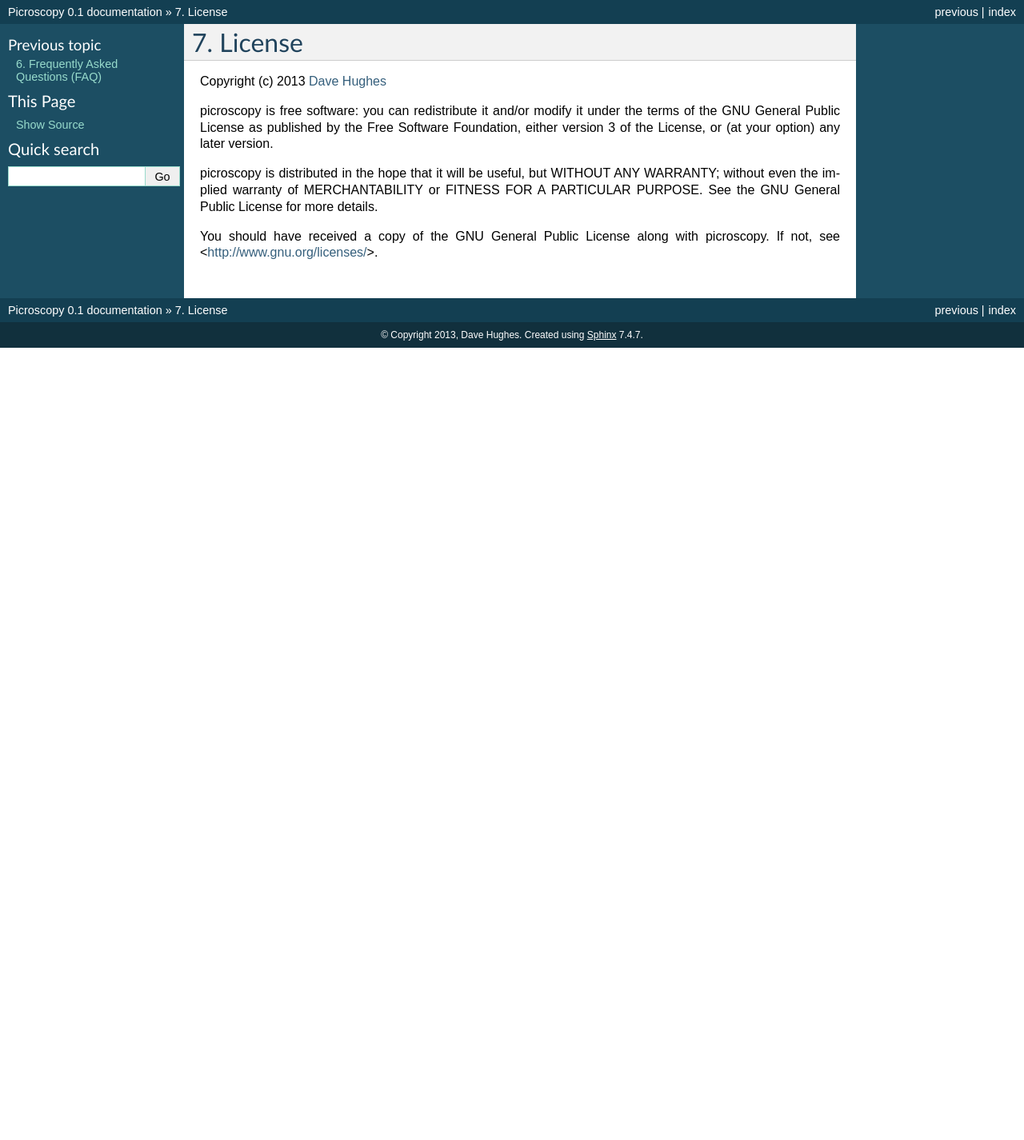
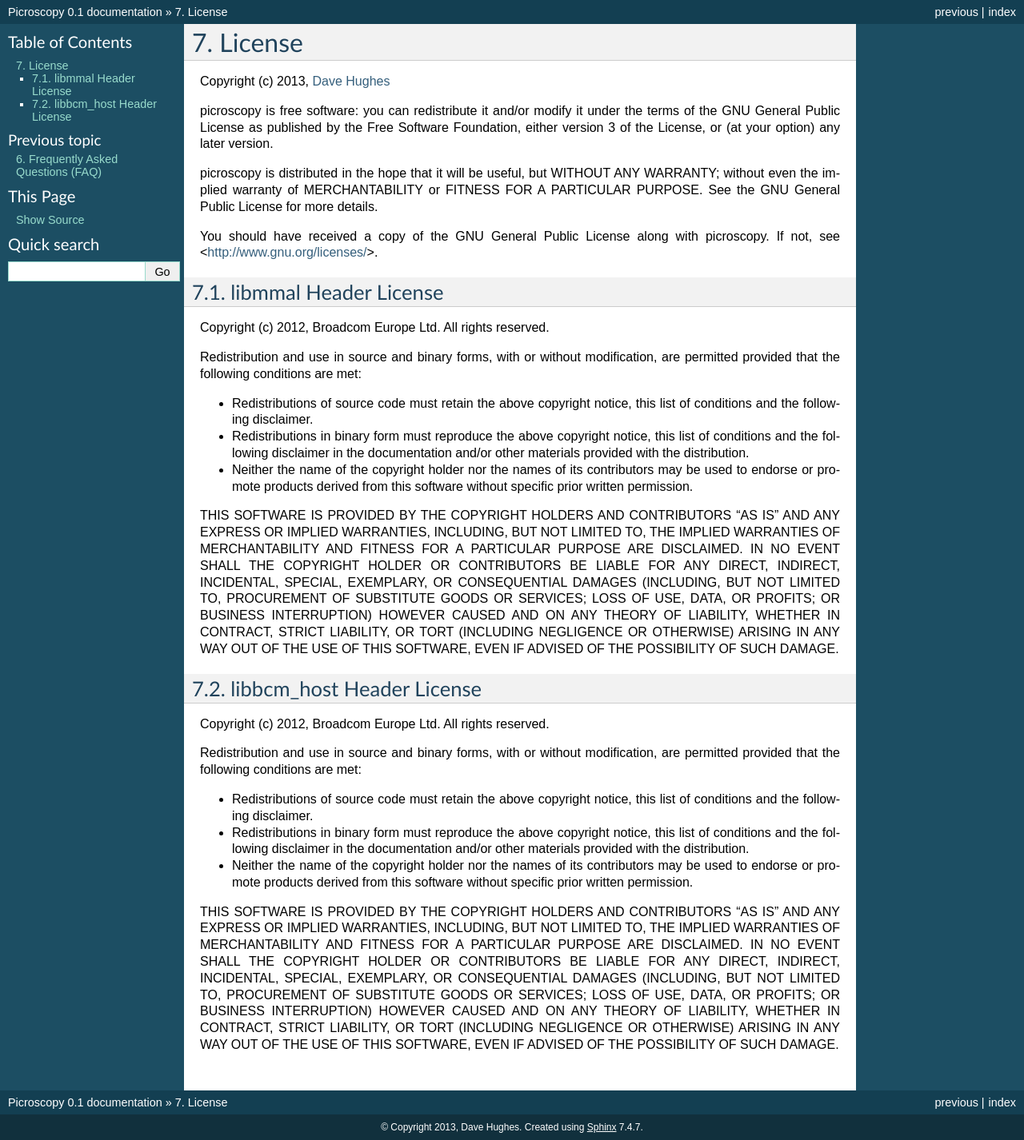
Before and after one commit to waveform80/picroscopy, a Sphinx documentation site: the page built from docs/license.rst, in a window 1280 px wide. Shown: the whole page at 80% size. Built offline with Sphinx 7.4.7, drawn with Linux system fonts in a browser that asks for light colours; before the commit the page ends 900 px from its top, so only the background shows below that.

Commit message:
Updated license with Broadcom header licenses

```diff
--- a/docs/admin.rst
+++ b/docs/admin.rst
@@ -75,7 +75,7 @@
 
 The Picroscopy application does not fork like a daemon once started. As it is
 a single user application that utilizes the Raspberry Pi's display there is
-little point in running as a system daemon.
+little point in running as a system daemon, despite using a web interface.
 
 
 .. _config:
--- a/docs/license.rst
+++ b/docs/license.rst
@@ -4,7 +4,7 @@
 License
 =======
 
-Copyright (c) 2013 `Dave Hughes`_
+Copyright (c) 2013, `Dave Hughes`_
 
 picroscopy is free software: you can redistribute it and/or modify it under the
 terms of the GNU General Public License as published by the Free Software
@@ -18,4 +18,67 @@
 You should have received a copy of the GNU General Public License along with
 picroscopy.  If not, see <http://www.gnu.org/licenses/>.
 
+
+libmmal Header License
+======================
+
+Copyright (c) 2012, Broadcom Europe Ltd. All rights reserved.
+
+Redistribution and use in source and binary forms, with or without
+modification, are permitted provided that the following conditions are met:
+
+* Redistributions of source code must retain the above copyright notice, this
+  list of conditions and the following disclaimer.
+
+* Redistributions in binary form must reproduce the above copyright notice,
+  this list of conditions and the following disclaimer in the documentation
+  and/or other materials provided with the distribution.
+
+* Neither the name of the copyright holder nor the names of its contributors
+  may be used to endorse or promote products derived from this software without
+  specific prior written permission.
+
+THIS SOFTWARE IS PROVIDED BY THE COPYRIGHT HOLDERS AND CONTRIBUTORS "AS IS" AND
+ANY EXPRESS OR IMPLIED WARRANTIES, INCLUDING, BUT NOT LIMITED TO, THE IMPLIED
+WARRANTIES OF MERCHANTABILITY AND FITNESS FOR A PARTICULAR PURPOSE ARE
+DISCLAIMED. IN NO EVENT SHALL THE COPYRIGHT HOLDER OR CONTRIBUTORS BE LIABLE
+FOR ANY DIRECT, INDIRECT, INCIDENTAL, SPECIAL, EXEMPLARY, OR CONSEQUENTIAL
+DAMAGES (INCLUDING, BUT NOT LIMITED TO, PROCUREMENT OF SUBSTITUTE GOODS OR
+SERVICES; LOSS OF USE, DATA, OR PROFITS; OR BUSINESS INTERRUPTION) HOWEVER
+CAUSED AND ON ANY THEORY OF LIABILITY, WHETHER IN CONTRACT, STRICT LIABILITY,
+OR TORT (INCLUDING NEGLIGENCE OR OTHERWISE) ARISING IN ANY WAY OUT OF THE USE
+OF THIS SOFTWARE, EVEN IF ADVISED OF THE POSSIBILITY OF SUCH DAMAGE.
+
+
+libbcm_host Header License
+==========================
+
+Copyright (c) 2012, Broadcom Europe Ltd. All rights reserved.
+
+Redistribution and use in source and binary forms, with or without
+modification, are permitted provided that the following conditions are met:
+
+* Redistributions of source code must retain the above copyright notice, this
+  list of conditions and the following disclaimer.
+
+* Redistributions in binary form must reproduce the above copyright notice,
+  this list of conditions and the following disclaimer in the documentation
+  and/or other materials provided with the distribution.
+
+* Neither the name of the copyright holder nor the names of its contributors
+  may be used to endorse or promote products derived from this software without
+  specific prior written permission.
+
+THIS SOFTWARE IS PROVIDED BY THE COPYRIGHT HOLDERS AND CONTRIBUTORS "AS IS" AND
+ANY EXPRESS OR IMPLIED WARRANTIES, INCLUDING, BUT NOT LIMITED TO, THE IMPLIED
+WARRANTIES OF MERCHANTABILITY AND FITNESS FOR A PARTICULAR PURPOSE ARE
+DISCLAIMED. IN NO EVENT SHALL THE COPYRIGHT HOLDER OR CONTRIBUTORS BE LIABLE
+FOR ANY DIRECT, INDIRECT, INCIDENTAL, SPECIAL, EXEMPLARY, OR CONSEQUENTIAL
+DAMAGES (INCLUDING, BUT NOT LIMITED TO, PROCUREMENT OF SUBSTITUTE GOODS OR
+SERVICES; LOSS OF USE, DATA, OR PROFITS; OR BUSINESS INTERRUPTION) HOWEVER
+CAUSED AND ON ANY THEORY OF LIABILITY, WHETHER IN CONTRACT, STRICT LIABILITY,
+OR TORT (INCLUDING NEGLIGENCE OR OTHERWISE) ARISING IN ANY WAY OUT OF THE USE
+OF THIS SOFTWARE, EVEN IF ADVISED OF THE POSSIBILITY OF SUCH DAMAGE.
+
+
 .. _Dave Hughes: mailto:dave@waveform.org.uk
--- a/docs/picroscopy.rst
+++ b/docs/picroscopy.rst
@@ -62,7 +62,7 @@
 
 .. option:: -P, --pdb
 
-    Run under `PuDB`_ (if available) or PDB. This launches Picroscopy within the
+    Run under `PuDB`_ (if available) or PDB. This launches Picroscopy within a
     Python debugger for development purposes.
 
 .. option:: -G, --gstreamer
```
